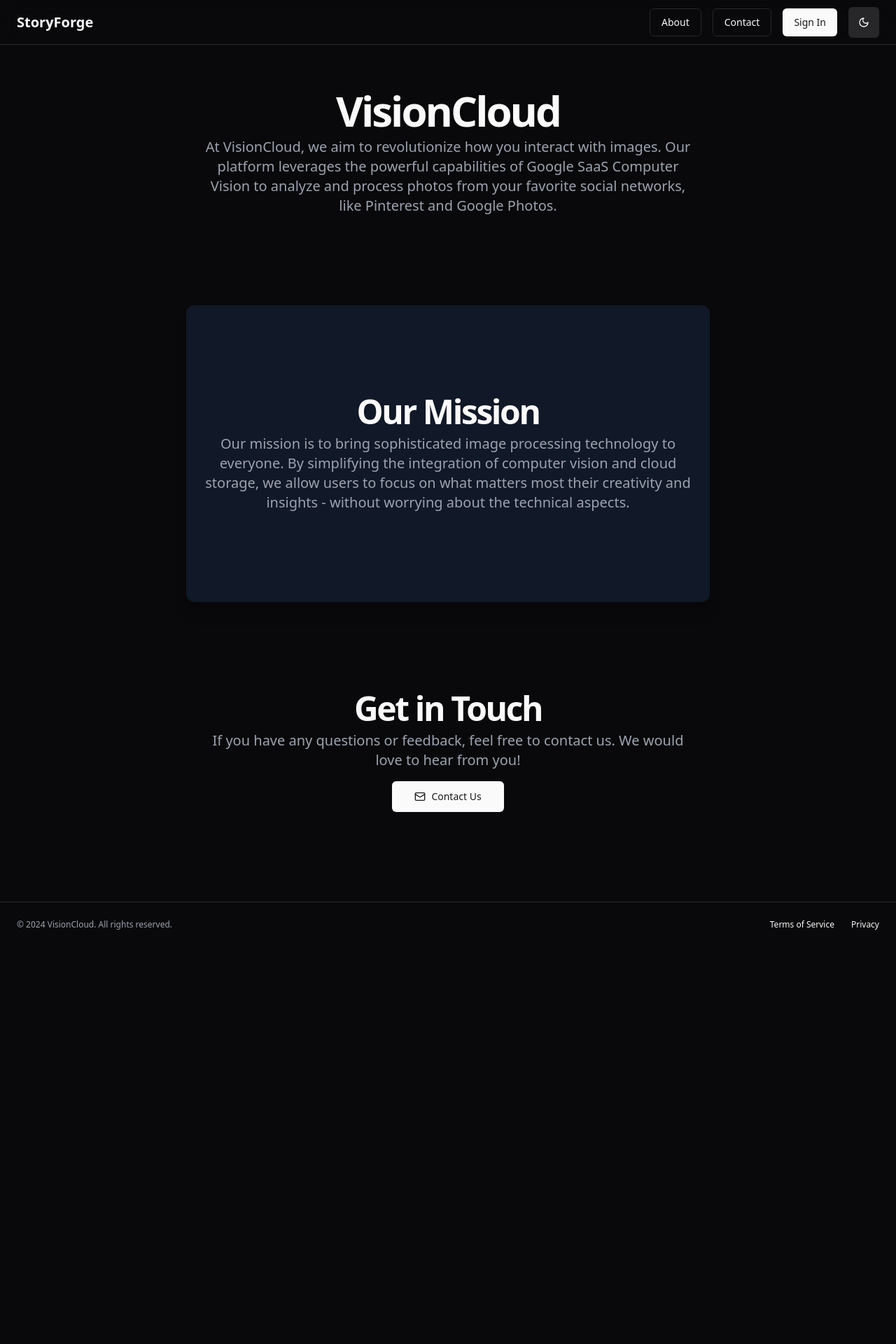
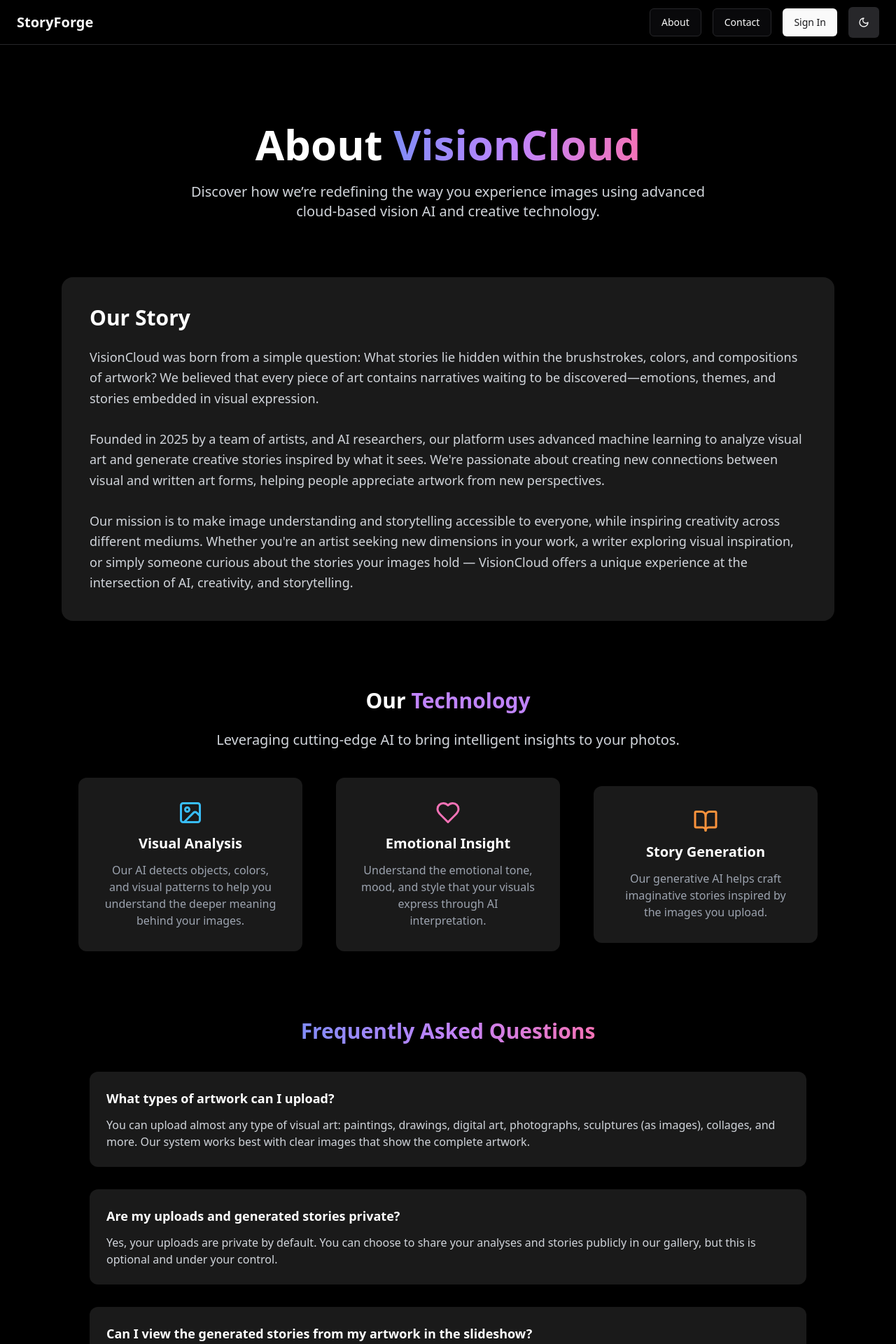
Before and after one commit to GeorgePerreault/CS651-Project2, a React (Vite) app: page /about in a window 1280 px wide. Shown: the top 1920 px of the page at 70% size. Before the commit the page ends 1353 px from the top, so only its background shows below. Built offline with nearby package versions, Linux system fonts and the light colour scheme; no server answers.

Commit message:
Update the About page

```diff
--- a/src/Pages/About.tsx
+++ b/src/Pages/About.tsx
@@ -1,96 +1,139 @@
-
 import { Button } from "@/components/ui/button";
 import { Link } from "react-router-dom";
-import { Mail } from "lucide-react";
+import { Mail, ImageIcon, HeartIcon, BookOpenIcon } from "lucide-react";
 import Navbar from "@/components/ui/Navbar";
-import { BorderBeam } from "@/components/magicui/border-beam";
+import { motion } from "framer-motion";
+
 const About = () => {
   return (
       <>
         <Navbar />
+        <div className="flex min-h-screen flex-col items-center bg-white text-black dark:bg-black dark:text-white">
+          <main className="flex-1 w-full max-w-6xl px-6 py-12">
+            {/* About Section */}
+            <section className="text-center space-y-6 mb-20 pt-24 sm:pt-32 scroll-mt-24" id="about">
+              <h1 className="text-5xl sm:text-6xl font-extrabold leading-tight mb-4">
+                <span>About </span>
+                <span className="bg-gradient-to-r from-indigo-400 via-purple-400 to-pink-400 bg-clip-text text-transparent">
+                VisionCloud
+              </span>
+              </h1>
+              <p className="text-xl text-gray-700 dark:text-gray-300 max-w-3xl mx-auto">
+                Discover how we’re redefining the way you experience images using advanced cloud-based vision AI and creative technology.
+              </p>
+            </section>
 
-      <div className="flex min-h-screen flex-col justify-center items-center">
-        <main className="flex-1">
-          <section className="w-full py-12 md:py-24 lg:py-32">
-            <div className="container px-4 md:px-6">
-              <div className="flex flex-col items-center justify-center space-y-8 text-center">
-                <div className="space-y-2">
-                  <h1 className="text-3xl font-bold tracking-tighter sm:text-4xl md:text-5xl lg:text-6xl/none">
-                    VisionCloud
-                  </h1>
-                  <p className="mx-auto max-w-[700px] text-gray-500 md:text-xl dark:text-gray-400">
-                    At VisionCloud, we aim to revolutionize how you interact
-                    with images. Our platform leverages the powerful
-                    capabilities of Google SaaS Computer Vision to analyze and
-                    process photos from your favorite social networks, like
-                    Pinterest and Google Photos.
+            {/* Our Story Section */}
+            <section className="bg-white/70 dark:bg-white/10 rounded-2xl p-8 md:p-10 shadow-lg mb-24">
+              <h2 className="text-3xl font-bold mb-6">Our Story</h2>
+              <p className="text-lg text-gray-700 dark:text-gray-300 leading-relaxed space-y-4">
+                VisionCloud was born from a simple question: What stories lie hidden within the brushstrokes, colors, and compositions of artwork? We believed that every piece of art contains narratives waiting to be discovered—emotions, themes, and stories embedded in visual expression.
+                <br /><br />
+                Founded in 2025 by a team of artists, and AI researchers, our platform uses advanced machine learning to analyze visual art and generate creative stories inspired by what it sees. We're passionate about creating new connections between visual and written art forms, helping people appreciate artwork from new perspectives.
+                <br /><br />
+                Our mission is to make image understanding and storytelling accessible to everyone, while inspiring creativity across different mediums. Whether you're an artist seeking new dimensions in your work, a writer exploring visual inspiration, or simply someone curious about the stories your images hold — VisionCloud offers a unique experience at the intersection of AI, creativity, and storytelling.
               </p>
+            </section>
+
+            {/* Technology Section */}
+            <section className="text-center mb-24" id="technology">
+              <h2 className="text-3xl font-bold mb-6">
+                Our <span className="text-purple-400">Technology</span>
+              </h2>
+              <p className="text-xl text-gray-700 dark:text-gray-300 max-w-3xl mx-auto mb-10">
+                Leveraging cutting-edge AI to bring intelligent insights to your photos.
+              </p>
+
+              <div className="grid grid-cols-1 md:grid-cols-3 gap-8 px-4 place-items-center">
+                {[
+                  {
+                    icon: <ImageIcon className="mx-auto mb-3 text-sky-400" size={36} />,
+                    title: "Visual Analysis",
+                    text: "Our AI detects objects, colors, and visual patterns to help you understand the deeper meaning behind your images."
+                  },
+                  {
+                    icon: <HeartIcon className="mx-auto mb-3 text-pink-400" size={36} />,
+                    title: "Emotional Insight",
+                    text: "Understand the emotional tone, mood, and style that your visuals express through AI interpretation."
+                  },
+                  {
+                    icon: <BookOpenIcon className="mx-auto mb-3 text-orange-400" size={36} />,
+                    title: "Story Generation",
+                    text: "Our generative AI helps craft imaginative stories inspired by the images you upload."
+                  }
+                ].map((card, i) => (
+                    <motion.div
+                        key={i}
+                        className="w-full max-w-[320px] bg-white/70 dark:bg-white/10 hover:dark:bg-white/20 hover:bg-white rounded-xl p-8 text-center cursor-default transition duration-300 ease-in-out shadow-md hover:shadow-xl"
+                        whileHover={{ scale: 1.05 }}
+                    >
+                      {card.icon}
+                      <h3 className="text-xl font-semibold mb-3">{card.title}</h3>
+                      <p className="text-md text-gray-600 dark:text-gray-400">{card.text}</p>
+                    </motion.div>
+                ))}
               </div>
+            </section>
+            {/* FAQ Section */}
+            <section className="text-center mb-32 px-4" id="faq">
+              <h2 className="text-3xl font-bold mb-10">
+              <span className="bg-gradient-to-r from-indigo-400 via-purple-400 to-pink-400 bg-clip-text text-transparent">
+                Frequently Asked Questions
+              </span>
+              </h2>
 
-                {/* <div className="z-0 relative w-full max-w-[800px] rounded-xl overflow-hidden shadow-xl">
-                  <img src={HeroImg} /> <BorderBeam className="z-100" duration={5} size={170} />
-                </div> */}
-              </div>
+              <div className="space-y-8 max-w-5xl mx-auto">
+                {[
+                  {
+                    q: "What types of artwork can I upload?",
+                    a: "You can upload almost any type of visual art: paintings, drawings, digital art, photographs, sculptures (as images), collages, and more. Our system works best with clear images that show the complete artwork.",
+                  },
+                  {
+                    q: "Are my uploads and generated stories private?",
+                    a: "Yes, your uploads are private by default. You can choose to share your analyses and stories publicly in our gallery, but this is optional and under your control.",
+                  },
+                  {
+                    q: "Can I view the generated stories from my artwork in the slideshow?",
+                    a: "Yes, you can view the generated stories by clicking the \"Create Slideshow\" button at the top right. This will compile your artwork and the corresponding creative interpretations into a viewable slideshow.",
+                  },
+                  {
+                    q: "How accurate is the artwork analysis?",
+                    a: "Our AI provides insightful analysis based on visual elements, but art interpretation is subjective. The analysis offers a technological perspective that can complement, not replace, human interpretation.",
+                  },
+                ].map((item, i) => (
+                    <motion.div
+                        key={i}
+                        className="bg-white/70 dark:bg-white/10 hover:dark:bg-white/20 hover:bg-white rounded-xl p-6 text-left shadow-md hover:shadow-xl cursor-default transition duration-300 ease-in-out"
+                        whileHover={{ scale: 1.05 }}
+                    >
+                      <h3 className="text-lg font-semibold text-black dark:text-white mb-3">{item.q}</h3>
+                      <p className="text-md text-gray-700 dark:text-gray-300">{item.a}</p>
+                    </motion.div>
+                ))}
               </div>
             </section>
 
-          <section className="rounded-xl shadow-xl w-full py-12 md:py-24 lg:py-32 bg-gray-50 dark:bg-gray-900">
-            <div className="container px-4 md:px-6">
-              <div className="flex flex-col items-center justify-center space-y-4 text-center">
-                <div className="space-y-2">
-                  <h2 className="text-3xl font-bold tracking-tighter sm:text-4xl md:text-5xl">
-                    Our Mission
+            {/* Contact Section */}
+            <section className="text-center mb-24" id="contact">
+              <h2 className="text-3xl font-bold mb-6">
+                Get in <span className="text-indigo-400">Touch</span>
               </h2>
-                  <p className="mx-auto max-w-[700px] text-gray-500 md:text-xl dark:text-gray-400">
-                    Our mission is to bring sophisticated image processing
-                    technology to everyone. By simplifying the integration of
-                    computer vision and cloud storage, we allow users to focus
-                    on what matters most their creativity and insights - without
-                    worrying about the technical aspects.
+              <p className="text-xl text-gray-700 dark:text-gray-300 mb-6 max-w-xl mx-auto">
+                Have a question or suggestion? We’d love to hear from you.
               </p>
-                </div>
-              </div>
-            </div>
-          </section>
-
-          <section className="w-full py-12 md:py-24 lg:py-32">
-            <div className="container px-4 md:px-6">
-              <div className="flex flex-col items-center justify-center space-y-4 text-center">
-                <div className="space-y-2">
-                  <h2 className="text-3xl font-bold tracking-tighter sm:text-4xl md:text-5xl">
-                    Get in Touch
-                  </h2>
-                  <p className="mx-auto max-w-[700px] text-gray-500 md:text-xl dark:text-gray-400">
-                    If you have any questions or feedback, feel free to contact
-                    us. We would love to hear from you!
-                  </p>
-                </div>
-
-                <div className="space-x-4">
               <Link to="/contact">
                 <Button size="lg" className="gap-2">
                   <Mail className="h-5 w-5" />
                   Contact Us
                 </Button>
               </Link>
-                </div>
-              </div>
-            </div>
             </section>
+
+
           </main>
 
-        <footer className="flex flex-col gap-2 sm:flex-row py-6 w-full shrink-0 items-center px-4 md:px-6 border-t">
-          <p className="text-xs text-gray-500 dark:text-gray-400">
+          <footer className="w-full py-6 px-4 border-t border-gray-300 dark:border-gray-700 text-sm text-center text-gray-600 dark:text-gray-400">
             © 2024 VisionCloud. All rights reserved.
-          </p>
-          <nav className="sm:ml-auto flex gap-4 sm:gap-6">
-            <a className="text-xs hover:underline underline-offset-4" href="#">
-              Terms of Service
-            </a>
-            <a className="text-xs hover:underline underline-offset-4" href="#">
-              Privacy
-            </a>
-          </nav>
           </footer>
         </div>
       </>
```
Lines whose indentation alone changed are shown as unchanged.
